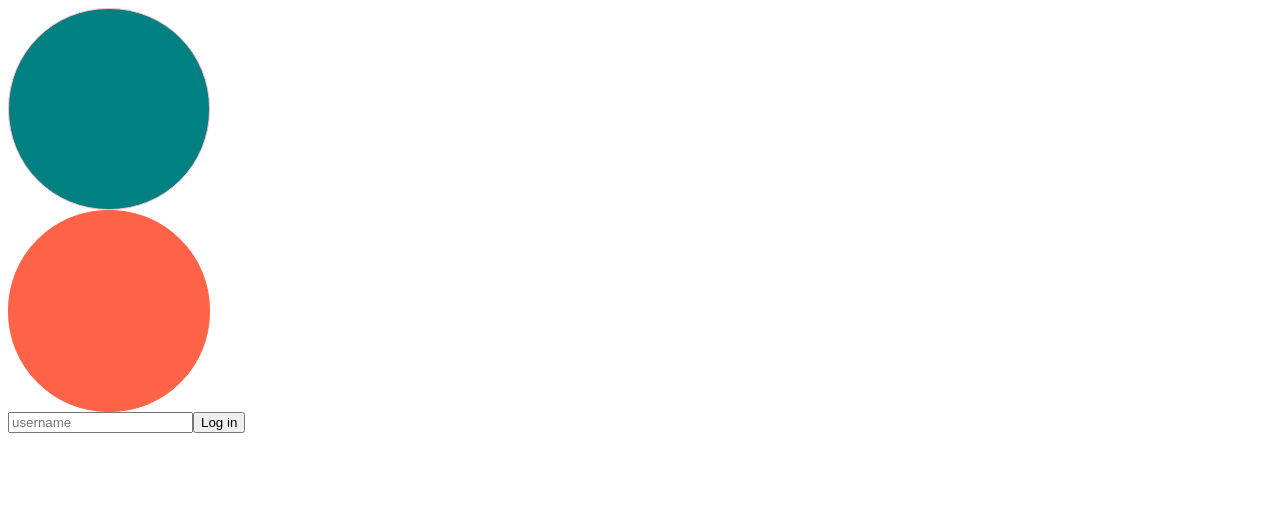
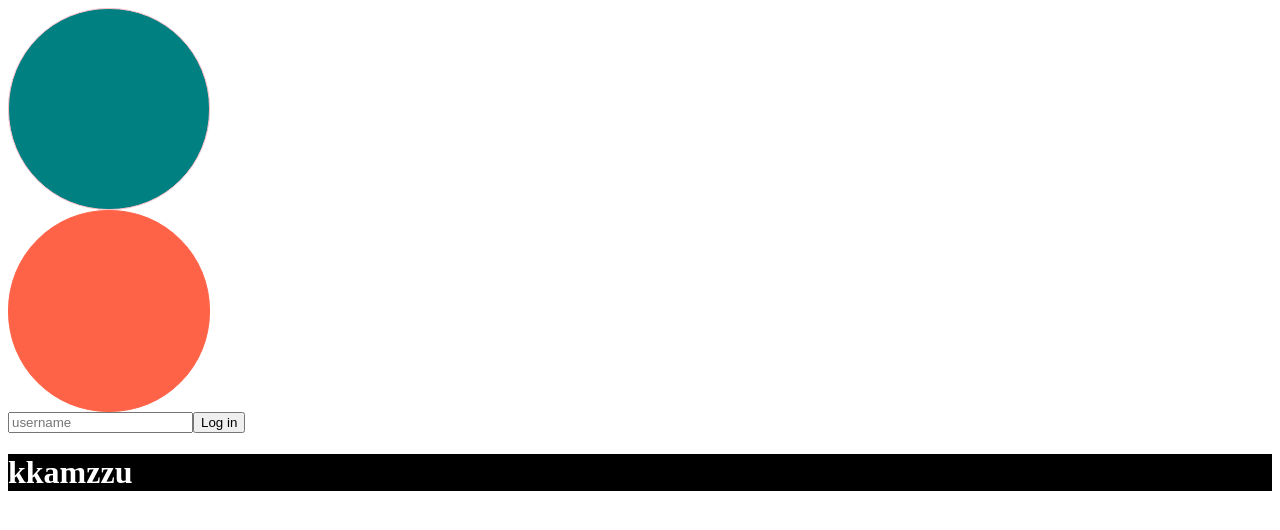
Before and after one commit to kkamzzu/react-masterclass2, a React (Create React App) app: page / in a window 1280 px wide. Shown: the top 530 px of the page. Built offline with nearby package versions, Linux system fonts and the light colour scheme.

Commit message:
End[themes]

```diff
--- /dev/null
+++ b/src/App03.tsx
@@ -0,0 +1,19 @@
+import styled from "styled-components";
+
+const Container = styled.div`
+  background-color: ${props => props.theme.bgColor};
+`;
+const H1 = styled.h1`
+  color:${props => props.theme.textColor}
+`;
+
+// Themes
+
+function App03() {
+  return <Container>
+  <H1>kkamzzu</H1>
+  </Container>
+
+}
+
+export default App03;
--- a/src/index.tsx
+++ b/src/index.tsx
@@ -2,12 +2,18 @@
 import ReactDOM from 'react-dom';
 import App from './App';
 import App02 from './App02';
+import App03 from './App03';
+import { ThemeProvider } from "styled-components";
+import { dartkTheme, lightTheme } from './theme';
 
 
 ReactDOM.render (
   <React.StrictMode>
+    <ThemeProvider theme={dartkTheme}>
     <App />
     <App02 />
+    <App03 />
+    </ThemeProvider>
   </React.StrictMode>,
   document.getElementById("root")
 );
--- /dev/null
+++ b/src/theme.ts
@@ -0,0 +1,13 @@
+import { DefaultTheme } from "styled-components";
+
+export const lightTheme:DefaultTheme = {
+  bgColor:"white",
+  textColor:"black",
+  btnColor: "tomato",
+};
+
+export const dartkTheme:DefaultTheme = {
+  bgColor: "black",
+  textColor: "white",
+  btnColor: "teal",
+};
```
Also changed, not shown: src/styled.d.ts (added, +10 -0 lines), 1 other file (tests, documents, lock files or other folders).
